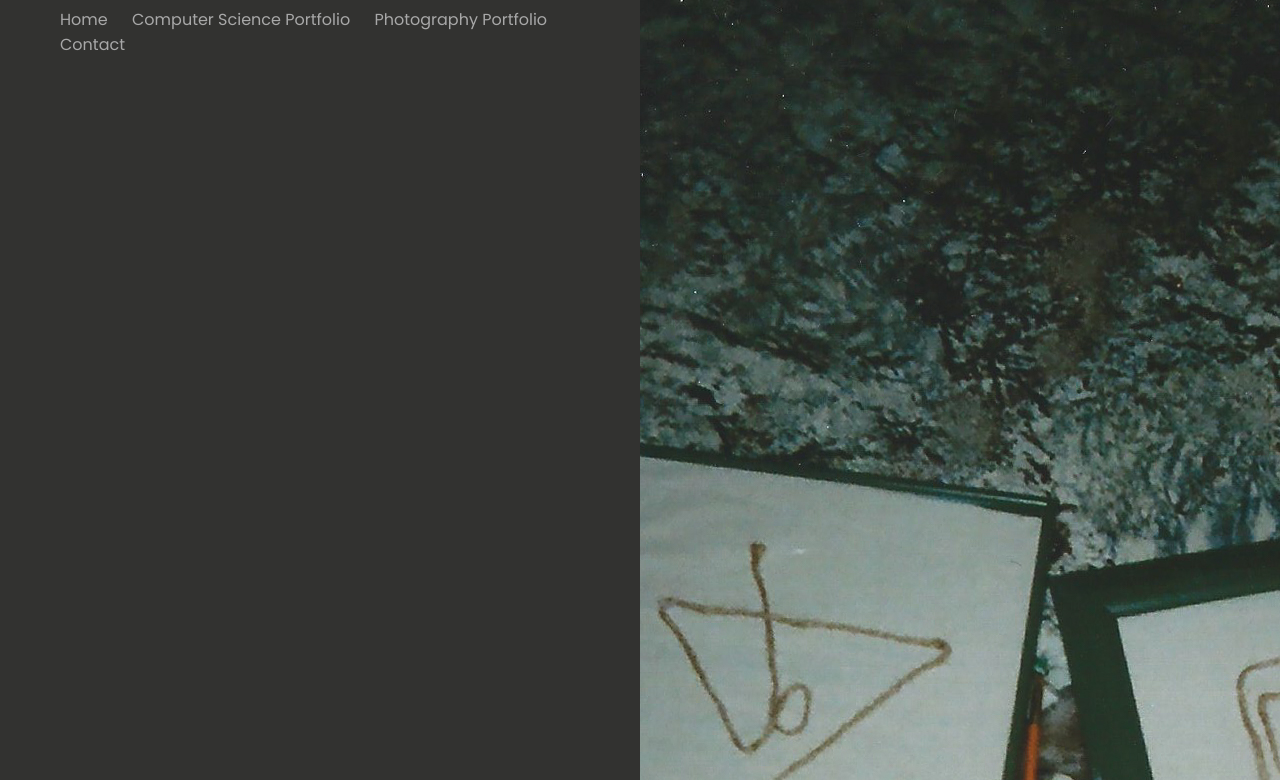
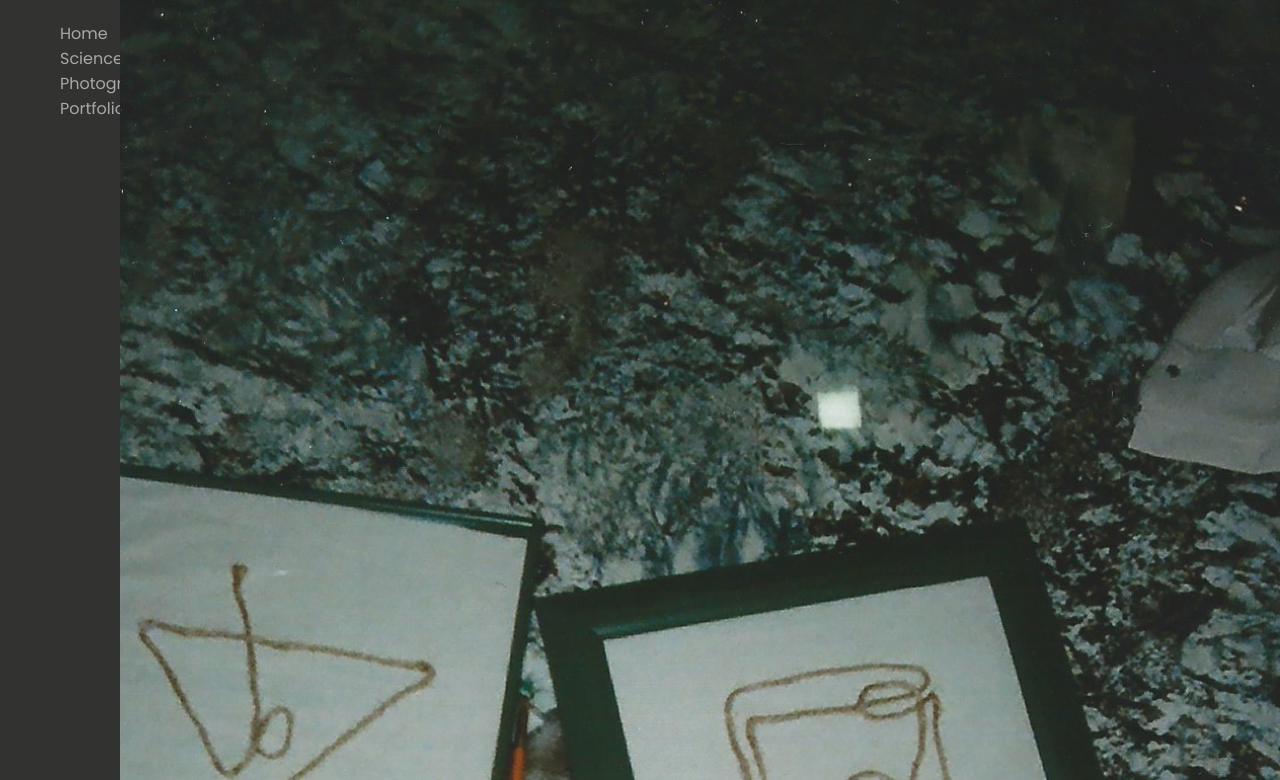
Before and after one commit to RhylynnWahl/Rhylynn.Anne, a plain HTML site: page index.html in a window 1280 px wide. Shown: the part 219-999 px from the top of the page. Drawn offline with Linux system fonts and the light colour scheme.

Commit message:
Change code for streching images to auto

```diff
--- a/style.css
+++ b/style.css
@@ -7,8 +7,6 @@ body{
 
 main{
     display:grid;
-    /*3 columns */
-    grid-template-columns: 1.2fr 1fr 1fr;
     /*take up 100% of the webbrowser*/
     min-height:100%;
 }
@@ -24,8 +22,8 @@ main{
 
 /*Header*/
 .panel.header{
+    background: #eeeee7;
     grid-column: 1 / -1; /* full width */
-    background: #eeeee7;
     padding: 30px 60px;
     max-height: 150px;
 }
@@ -37,6 +35,7 @@ main{
 /*welcome panel*/
 .panel.welcome{
     background: #323230;
+    grid-column: 1 / 3;
     padding:30px 60px;
     /*4 rows all 1fr of the total height that is avaible*/
     grid-auto-rows: 1fr;
@@ -62,16 +61,19 @@ main{
 /*about panel*/
 .panel.about{
     grid-template-rows: 3fr 1fr;
+    grid-column: 3 / 4;
     overflow:hidden;
 }
 .panel.about img{
-    min-width:100%;
-    min-height:100%;
+    width: 100%;
+    height: auto;
+    object-fit: cover;
 }
 
 /*photo panel*/
 .panel.photos{
     grid-template-rows: 1fr 3fr;
+    grid-column: 4 / 5;
     overflow:hidden;
 }
 .panel.photos img{
@@ -115,7 +117,7 @@ main{
     .panel.about, .panel.photos{
         grid-template-columns: 1fr;
         grid-column: span 1;
-        grid-template-rows: 1fr, 1fr;
+        grid-template-rows: 1fr 1fr;
         border-bottom: 1px solid#dcdcd0;
 
     }
```
